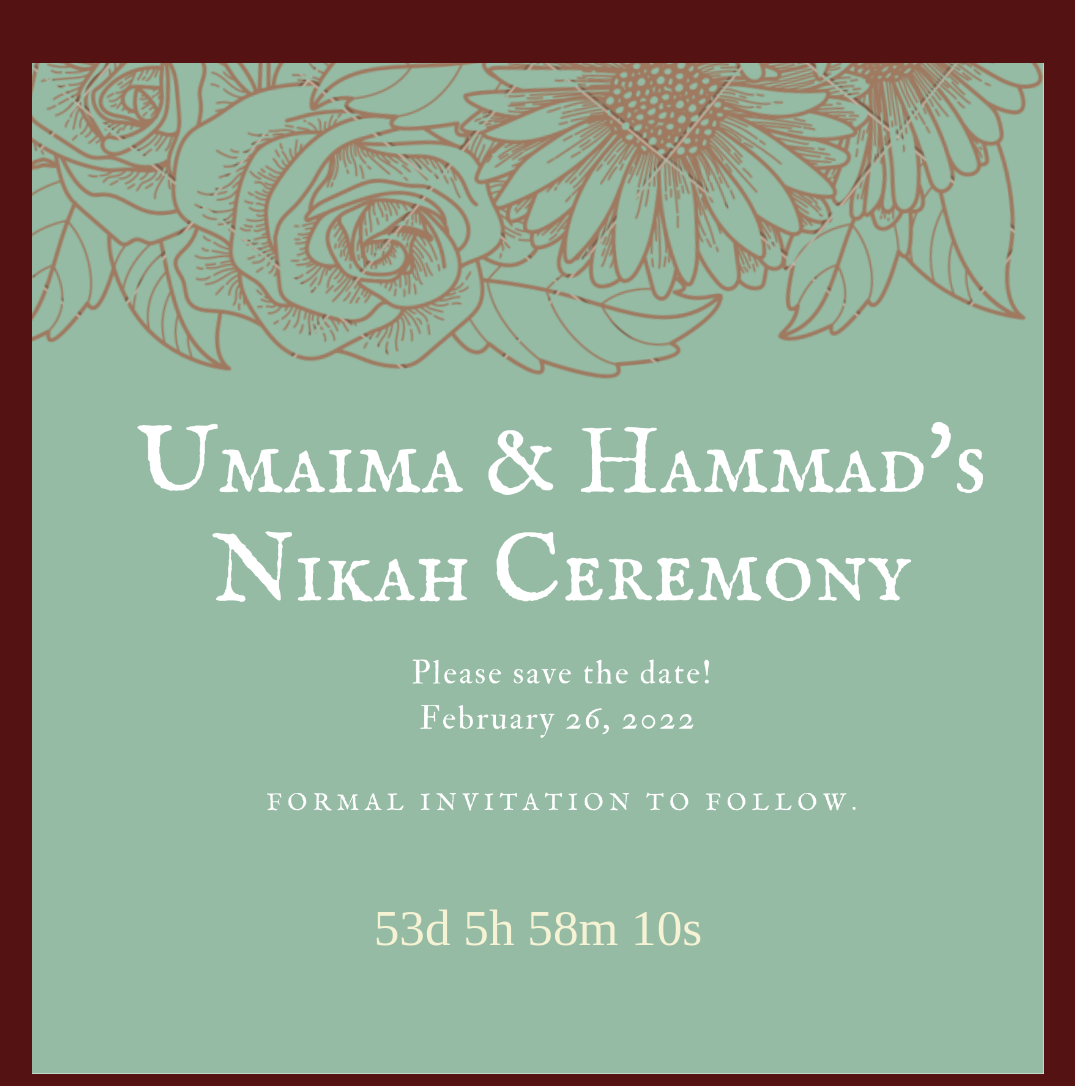
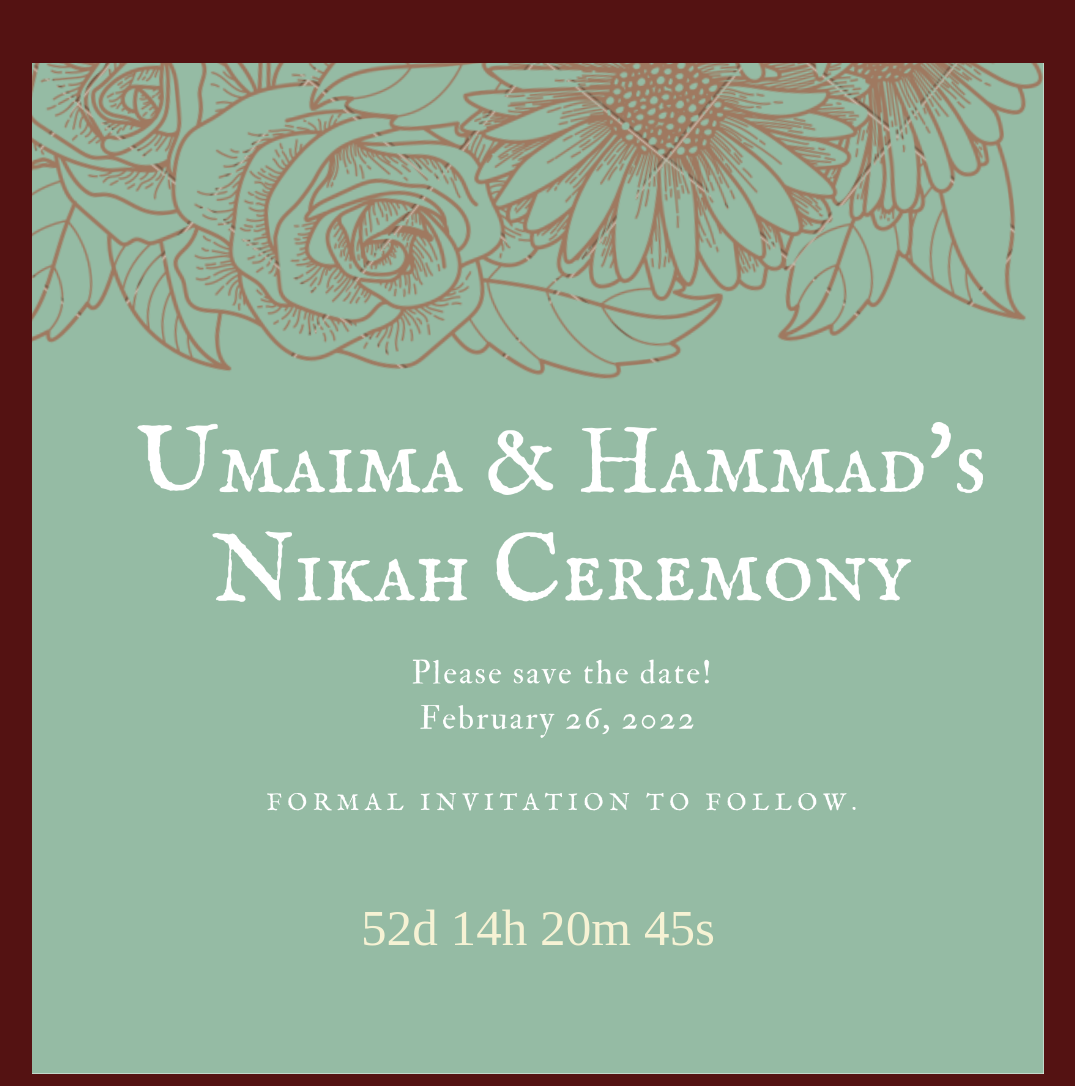
Before and after one commit to siddrox1623/WeddingCard, a plain HTML site: page index.html in a window 1280 px wide. Shown: the whole page, without its empty margins (102-1177 px from the left). Drawn offline with Linux system fonts and the light colour scheme.

Commit message:
Update index.html

```diff
--- a/index.html
+++ b/index.html
@@ -43,7 +43,7 @@
                 <p id="timer"></p>
                 <script>
                     // Set the date we're counting down to
-                    var countDownDate = new Date("Feb 26, 2022 15:37:25").getTime();
+                    var countDownDate = new Date("Feb 26, 2022 00:00:00").getTime();
 
                     // Update the count down every 1 second
                     var x = setInterval(function() {
```
